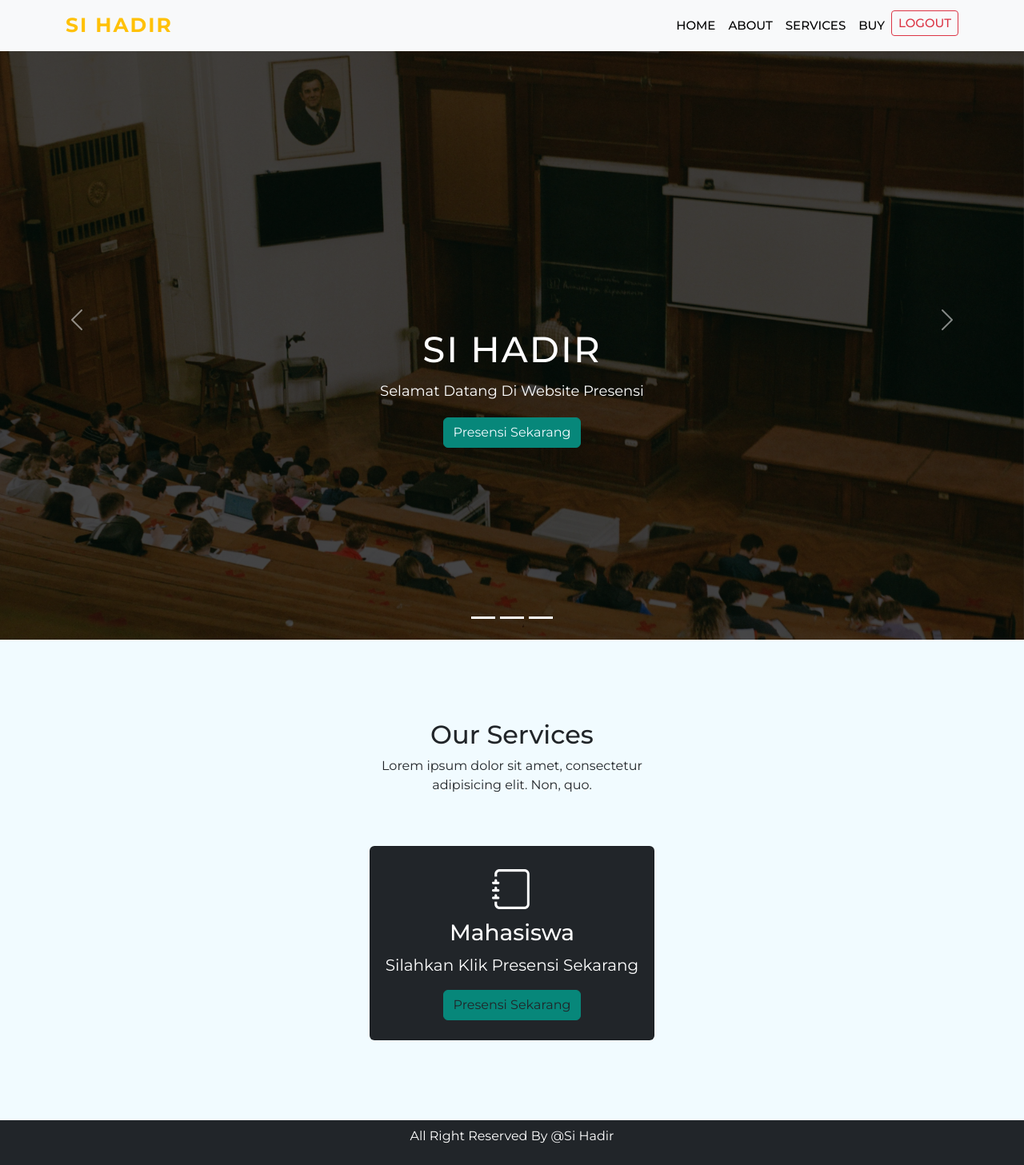
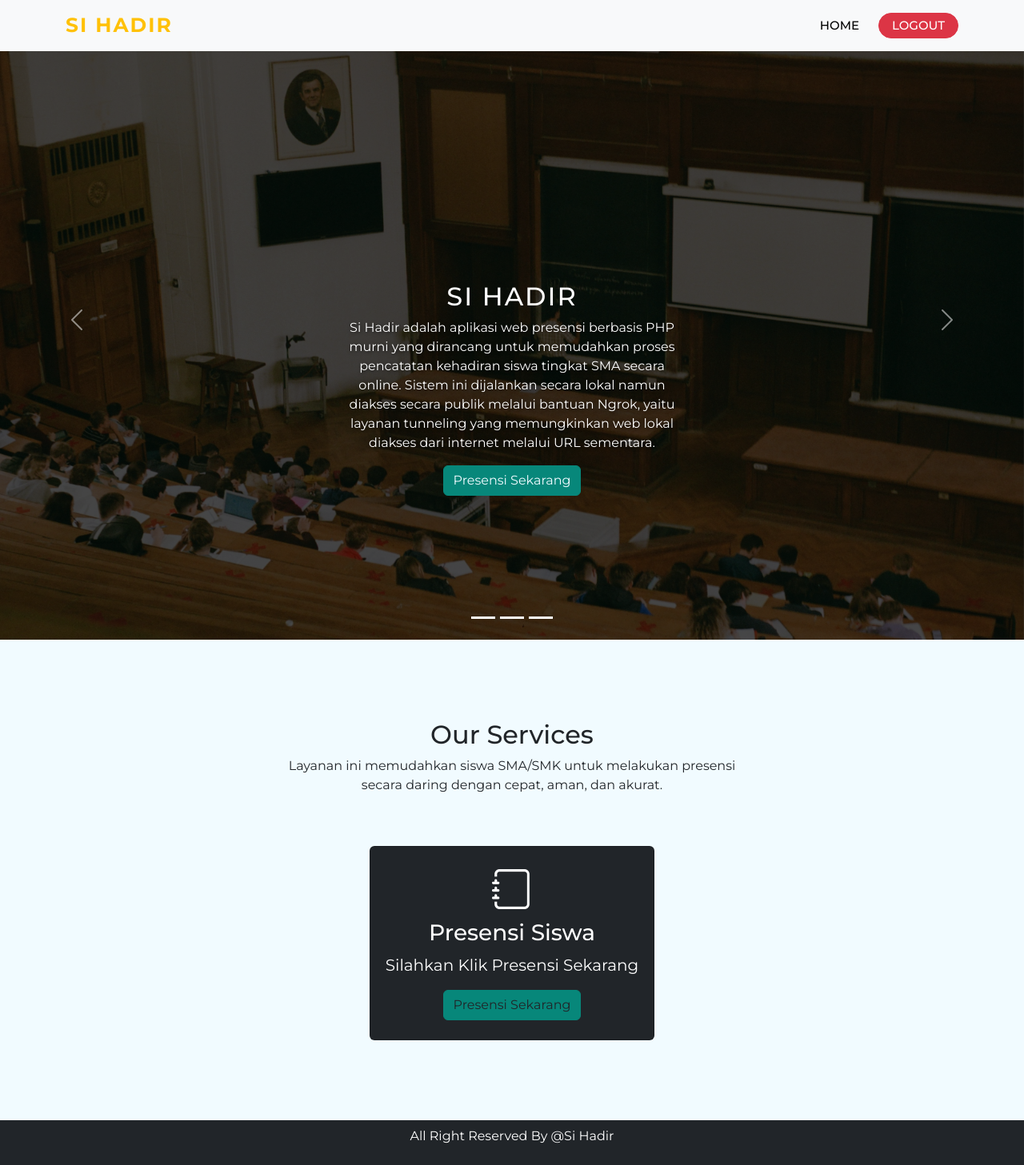
Before and after one commit to Dias-Prameswari/WEB-KOM-AWAN, a PHP site: page /index.php in a window 1280 px wide. Shown: the whole page at 80% size. Run offline with PHP 8.4, Linux system fonts and the light colour scheme; the visitor is signed in with stand-in values (Sample User, id 1); some libraries are stand-ins or nearby versions.

Commit message:
update stabil

```diff
--- a/user/index.php
+++ b/user/index.php
@@ -1,11 +1,3 @@
-<?php
-// session_start();
-// if (!isset($_SESSION['login'])) {
-//   header("Location: ../auth/login.php");
-//   exit;
-// }
-?>
-
 <?php
 session_start();
 
@@ -53,21 +45,12 @@ if (
             <span class="navbar-toggler-icon"></span>
           </button>
           <div class="collapse navbar-collapse" id="navbarSupportedContent">
-            <ul class="navbar-nav ms-auto mb-2 mb-lg-0">
+            <ul class="navbar-nav ms-auto mb-2 mb-lg-0 align-items-center">
               <li class="nav-item">
                 <a class="nav-link" href="#">Home</a>
               </li>
               <li class="nav-item">
-                <a class="nav-link" href="#about">About</a>
-              </li>
-              <li class="nav-item">
-                <a class="nav-link" href="#services">Services</a>
-              </li>
-              <li class="nav-item">
-                <a class="nav-link" href="#portfolio">Buy</a>
-              </li>
-              <li class="nav-item">
-                <a href="../auth/user_logout.php" class="btn btn-outline-danger btn-sm">Logout</a>
+                <a href="../auth/user_logout.php" class="btn btn-danger btn-sm ms-3 rounded-pill px-3">Logout</a>
               </li>
             </ul>
           </div>
@@ -114,32 +97,30 @@ if (
             <!-- ...existing code... -->
 
         <!-- ...existing code... -->
-            <div class="carousel-caption">
-              <h5>SI HADIR</h5>
-              <p>
-                Selamat Datang Di Website Presensi
+            <div class="carousel-caption d-flex flex-column align-items-center justify-content-center" style="bottom: 20%; max-width: 700px; margin: 0 auto;"">
+              <h5 style="font-size: 2rem;">SI HADIR</h5>
+              <p style="font-size: 1rem; line-height: 1.5; text-shadow: 1px 1px 4px rgba(0,0,0,0.7);">
+                Si Hadir adalah aplikasi web presensi berbasis PHP murni yang dirancang untuk memudahkan proses pencatatan kehadiran siswa tingkat SMA secara online. Sistem ini dijalankan secara lokal namun diakses secara publik melalui bantuan Ngrok, yaitu layanan tunneling yang memungkinkan web lokal diakses dari internet melalui URL sementara.
               </p>
               <p><a href="#services" class="btn btn-warning mt-3">Presensi Sekarang</a></p>
             </div>
           </div>
           <div class="carousel-item">
             <img src="../img/gambar-2.jpg" class="d-block w-100" alt="..." />
-            <div class="carousel-caption">
-              <h5>Always Dedicated</h5>
-              <p>
-                Lorem ipsum dolor sit amet, consectetur adipisicing elit.
-                Maxime, nulla, tempore. Deserunt excepturi quas vero.
+            <div class="carousel-caption d-flex flex-column align-items-center justify-content-center" style="bottom: 20%; max-width: 700px; margin: 0 auto;">
+              <h5 style="font-size: 2rem;">Always Dedicated</h5>
+              <p style="font-size: 1rem; line-height: 1.5; text-shadow: 1px 1px 4px rgba(0,0,0,0.7);">
+                Aplikasi ini dihosting menggunakan server pribadi milik saudara saya yang dapat diakses secara publik menggunakan SSH dan layanan tunneling dari Ngrok. Artinya, aplikasi ini sudah menerapkan prinsip cloud computing, yaitu remote accessibility, availability, dan pengelolaan layanan dari jarak jauh.
               </p>
               <p><a href="#" class="btn btn-warning mt-3">Learn More</a></p>
             </div>
           </div>
-          <div class="carousel-item">
+          <div class="carousel-item ">
             <img src="../img/gambar-3.jpg" class="d-block w-100" alt="..." />
-            <div class="carousel-caption">
-              <h5>True Construction</h5>
-              <p>
-                Lorem ipsum dolor sit amet, consectetur adipisicing elit.
-                Maxime, nulla, tempore. Deserunt excepturi quas vero.
+            <div class="carousel-caption d-flex flex-column align-items-center justify-content-center" style="bottom: 20%; max-width: 700px; margin: 0 auto;"">
+              <h5 style="font-size: 2rem;">True Construction</h5>
+              <p style="font-size: 1rem; line-height: 1.5; text-shadow: 1px 1px 4px rgba(0,0,0,0.7);">
+                Data presensi dikelola menggunakan phpMyAdmin yang terhubung ke database MySQL, memberikan kemudahan dalam pengelolaan data absensi dan pengguna.
               </p>
               <p><a href="#" class="btn btn-warning mt-3">Learn More</a></p>
             </div>
@@ -174,9 +155,10 @@ if (
             <div class="">
               <div class="section-header text-center pb-5">
                 <h2>Our Services</h2>
-                <p>
-                  Lorem ipsum dolor sit amet, consectetur <br />adipisicing
-                  elit. Non, quo.
+                <p class="mx-auto" style="max-width: 600px;">
+                Layanan ini memudahkan siswa SMA/SMK untuk
+                melakukan presensi secara daring dengan cepat,
+                aman, dan akurat.
                 </p>
               </div>
             </div>
@@ -187,7 +169,7 @@ if (
               <div class="card text-white text-center bg-dark pb-2">
                 <div class="card-body">
                   <i class="bi bi-journal"></i>
-                  <h3 class="card-title">Mahasiswa</h3>
+                  <h3 class="card-title">Presensi Siswa</h3>
                   <p class="lead">
                     Silahkan Klik Presensi Sekarang
                   </p>
```
Also changed, not shown: auth/proses_user_login.php (line endings or trailing spaces).
